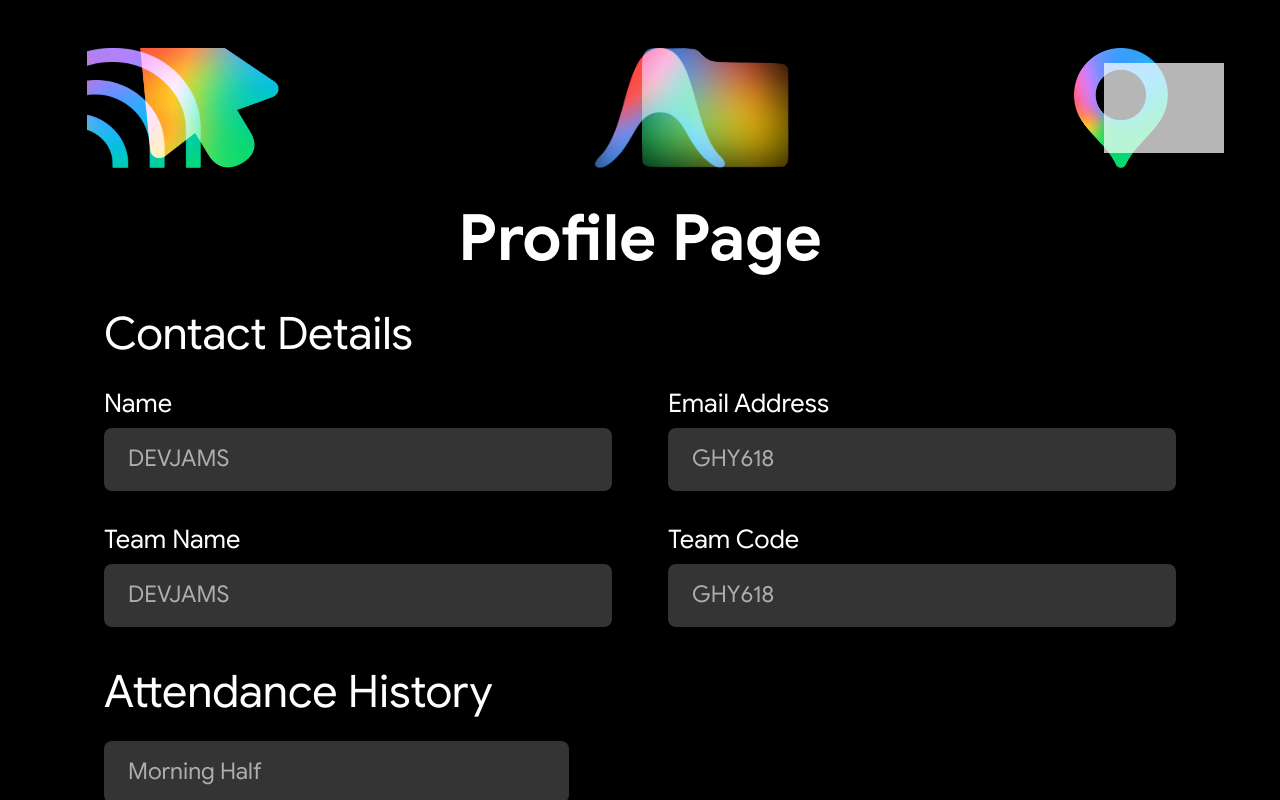
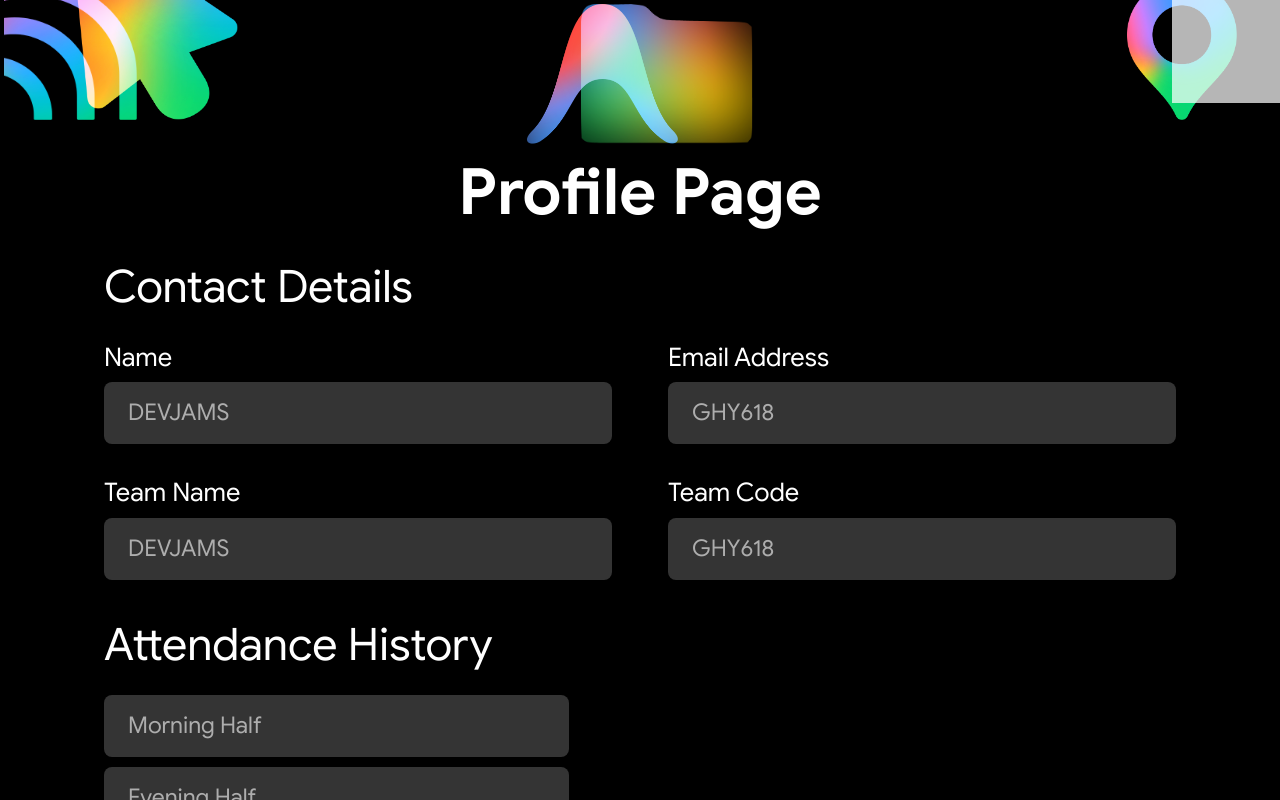
Before and after one commit to GDGVIT/Devjams26-Frontend, a Next.js app in the folder devjams/: page /profile in a window 1280 px wide. Shown: the top 800 px of the page. Built offline with nearby package versions, Linux system fonts and the light colour scheme; grey boxes are pictures that could not be loaded; a web font is replaced by a local one.

Commit message:
fix(profile): align top banner to viewport edges with bleeding corners matching Figma

```diff
--- a/devjams/app/profile/page.tsx
+++ b/devjams/app/profile/page.tsx
@@ -9,16 +9,16 @@ export default function ProfilePage() {
   const router = useRouter();
 
   return (
-    <main className="relative min-h-screen w-full bg-black text-white flex flex-col items-center justify-start overflow-x-hidden overflow-y-auto select-none p-4 sm:p-6 md:p-10 pb-20">
+    <div className="relative min-h-screen w-full bg-black text-white flex flex-col items-center justify-start select-none overflow-x-hidden pb-20">
       {/* Top Floating Graphics Banner: Left (notebookllm + cursor), Center (antigravity + folder), Right (maps + four-petal) */}
       <div
-        className="w-full flex items-center justify-between pointer-events-none z-10 select-none overflow-visible mb-6 pt-1 sm:pt-2 px-1 sm:px-4"
+        className="absolute top-0 left-0 right-0 w-full pointer-events-none z-10 select-none overflow-visible"
         aria-hidden="true"
       >
-        {/* 1. Left Pair (Align Left: NotebookLLM then Cursor with 30% blend) */}
-        <div className="flex items-center justify-start relative flex-shrink-0">
+        {/* 1. Left Pair (Align Top-Left Corner with Bleed) */}
+        <div className="absolute left-0 -top-2 sm:-top-5 flex items-center justify-start">
           <div
-            className="relative h-[clamp(65px,10vw,120px)] w-auto aspect-[176/120] flex items-center justify-center"
+            className="relative h-[clamp(75px,11vw,140px)] w-auto aspect-[176/120] flex items-center justify-center -ml-4 sm:-ml-8"
             style={{
               mixBlendMode: "screen",
               filter: "brightness(1.15) saturate(1.05)",
@@ -34,7 +34,7 @@ export default function ProfilePage() {
             />
           </div>
           <div
-            className="relative h-[clamp(65px,10vw,120px)] w-auto aspect-[171/144] flex items-center justify-center -ml-[30%]"
+            className="relative h-[clamp(75px,11vw,140px)] w-auto aspect-[171/144] flex items-center justify-center -ml-[30%]"
             style={{
               mixBlendMode: "screen",
               filter: "brightness(1.15) saturate(1.05)",
@@ -51,10 +51,10 @@ export default function ProfilePage() {
           </div>
         </div>
 
-        {/* 2. Center Pair (Align Center: Antigravity then Folder with 30% blend) */}
-        <div className="flex items-center justify-center relative flex-shrink-0">
+        {/* 2. Center Pair (Align Top-Center) */}
+        <div className="absolute left-1/2 -translate-x-1/2 top-0 sm:top-1 flex items-center justify-center">
           <div
-            className="relative h-[clamp(65px,10vw,120px)] w-auto aspect-[299/276] flex items-center justify-center"
+            className="relative h-[clamp(75px,11vw,140px)] w-auto aspect-[299/276] flex items-center justify-center"
             style={{
               mixBlendMode: "screen",
               filter: "brightness(1.12) saturate(1.05)",
@@ -70,7 +70,7 @@ export default function ProfilePage() {
             />
           </div>
           <div
-            className="relative h-[clamp(65px,10vw,120px)] w-auto aspect-[149/121] flex items-center justify-center -ml-[30%]"
+            className="relative h-[clamp(75px,11vw,140px)] w-auto aspect-[149/121] flex items-center justify-center -ml-[30%]"
             style={{
               mixBlendMode: "screen",
               filter: "brightness(1.12) saturate(1.05)",
@@ -87,10 +87,10 @@ export default function ProfilePage() {
           </div>
         </div>
 
-        {/* 3. Right Pair (Align Right: Maps then Four-Petal with 30% blend) */}
-        <div className="flex items-center justify-end relative flex-shrink-0">
+        {/* 3. Right Pair (Align Top-Right Corner with Bleed) */}
+        <div className="absolute right-0 -top-2 sm:-top-5 flex items-center justify-end">
           <div
-            className="relative h-[clamp(65px,10vw,120px)] w-auto aspect-[365/465] flex items-center justify-center"
+            className="relative h-[clamp(75px,11vw,140px)] w-auto aspect-[365/465] flex items-center justify-center"
             style={{
               mixBlendMode: "screen",
               filter: "brightness(1.15) saturate(1.05)",
@@ -106,7 +106,7 @@ export default function ProfilePage() {
             />
           </div>
           <div
-            className="relative h-[clamp(65px,10vw,120px)] w-auto aspect-square flex items-center justify-center -ml-[30%]"
+            className="relative h-[clamp(75px,11vw,140px)] w-auto aspect-square flex items-center justify-center -ml-[30%] -mr-4 sm:-mr-8"
             style={{
               mixBlendMode: "screen",
               filter: "brightness(1.15) saturate(1.05)",
@@ -123,8 +123,9 @@ export default function ProfilePage() {
           </div>
         </div>
       </div>
-      <div className="w-full max-w-[1072px] mx-auto flex flex-col items-start gap-[clamp(20px,3.5vh,36px)] mt-2 z-20 px-1 sm:px-3 md:px-0">
-        {/* Profile Page Title */}
+
+      {/* Main Content Container (Semantic Main) */}
+      <main className="w-full max-w-[1072px] mx-auto flex flex-col items-start gap-[clamp(20px,3.5vh,36px)] z-20 pt-[clamp(85px,12vw,155px)] px-4 sm:px-6 md:px-0">
         <h1
           className="text-white font-bold tracking-normal leading-[1.2] text-center capitalize m-0 select-none w-full text-[clamp(32px,5vw,64px)]"
           style={{
@@ -311,7 +312,7 @@ export default function ProfilePage() {
             <span>Back</span>
           </motion.button>
         </div>
-      </div>
-    </main>
+      </main>
+    </div>
   );
 }
```
